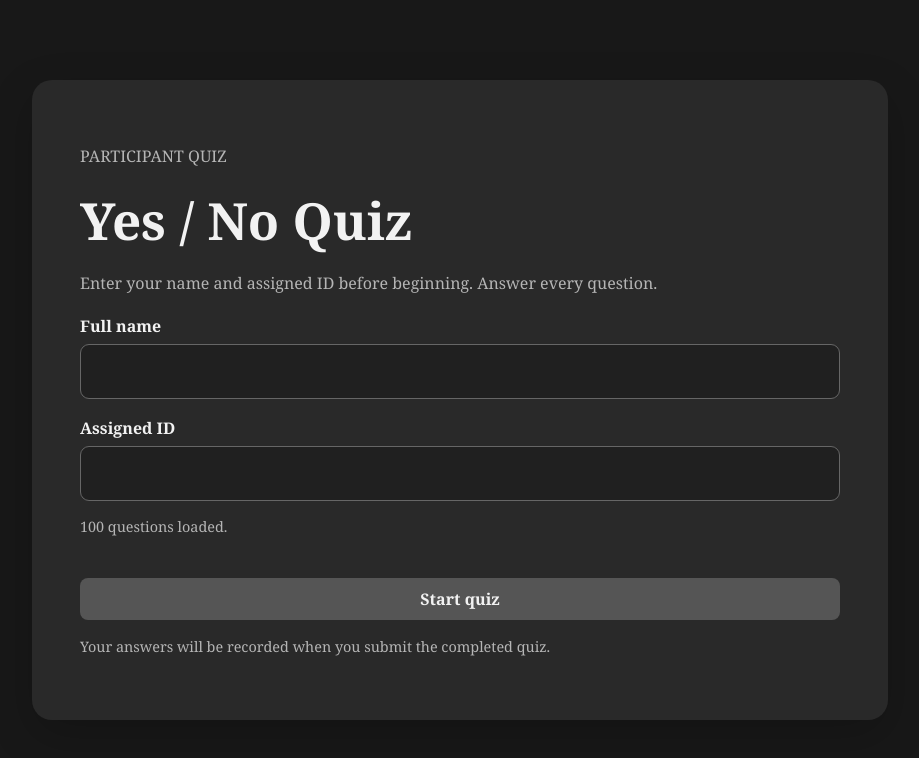
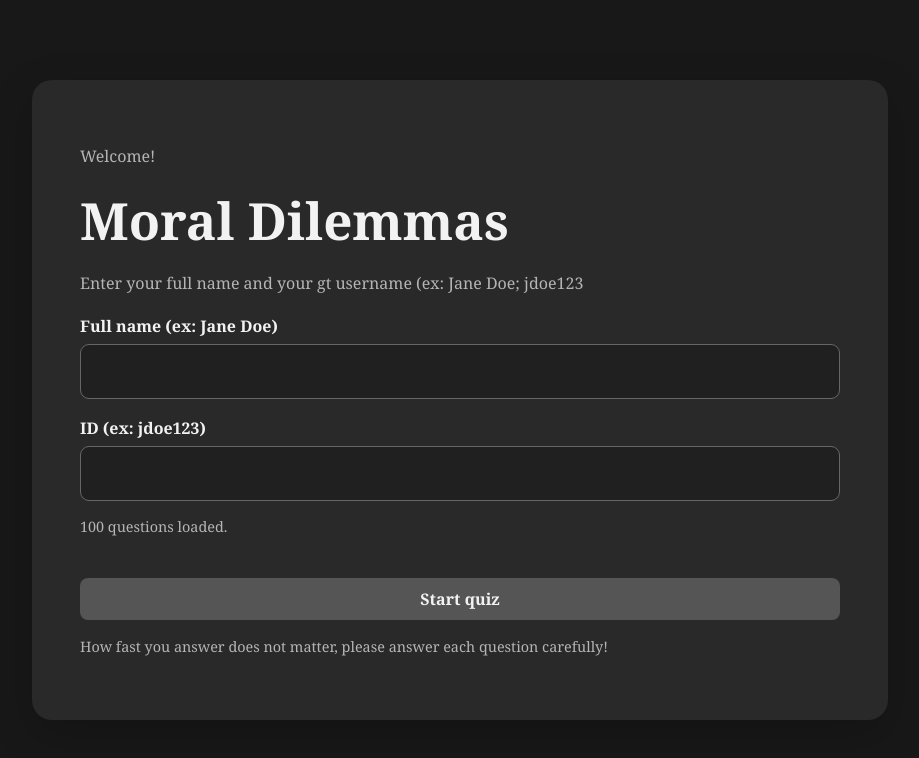
Before and after one commit to saanvisundaram/morally-gray-matters, a plain HTML site: page index.html in a window 1280 px wide. Shown: the whole page, without its empty margins (180-1099 px from the left). Drawn offline with Linux system fonts and the light colour scheme.

Commit message:
Change quiz title and update participant instructions

```diff
--- a/index.html
+++ b/index.html
@@ -4,7 +4,7 @@
 <head>
 <meta charset="UTF-8">
 <meta name="viewport" content="width=device-width, initial-scale=1">
-<title>Yes / No Quiz</title>
+<title>Moral Dilemmas</title>
 <style>
   :root {
     color-scheme: dark;
@@ -178,16 +178,16 @@
 <body>
 <main>
   <section id="setup" class="card">
-    <p class="muted">PARTICIPANT QUIZ</p>
-    <h1>Yes / No Quiz</h1>
-    <p class="muted">Enter your name and assigned ID before beginning. Answer every question.</p>
+    <p class="muted">Welcome!</p>
+    <h1>Moral Dilemmas</h1>
+    <p class="muted">Enter your full name and your gt username (ex: Jane Doe; jdoe123</p>
 
     <form id="participantForm">
-      <label for="name">Full name</label>
+      <label for="name">Full name (ex: Jane Doe)</label>
       <input id="name" name="name" maxlength="120"
         autocomplete="name" required>
 
-      <label for="participantId">Assigned ID</label>
+      <label for="participantId">ID (ex: jdoe123)</label>
       <input id="participantId" name="participantId" maxlength="80"
         autocomplete="off" required>
 
@@ -195,7 +195,7 @@
       <p id="setupError" class="error" role="alert"></p>
       <button class="primary" id="startButton" disabled>Start quiz</button>
     </form>
-    <p class="note">Your answers will be recorded when you submit the completed quiz.</p>
+    <p class="note">How fast you answer does not matter, please answer each question carefully!</p>
   </section>
 
   <section id="quiz" class="card hidden">
```
